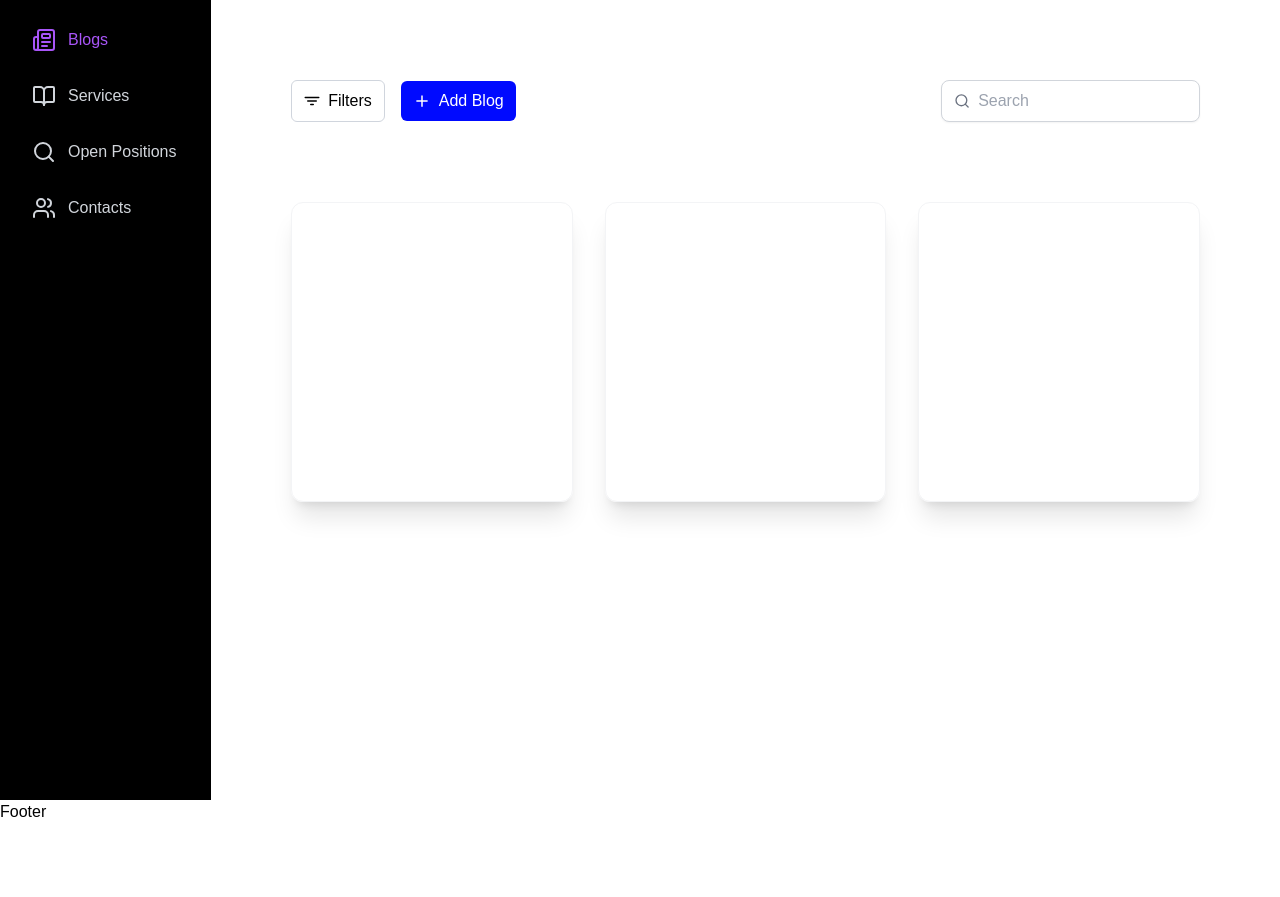
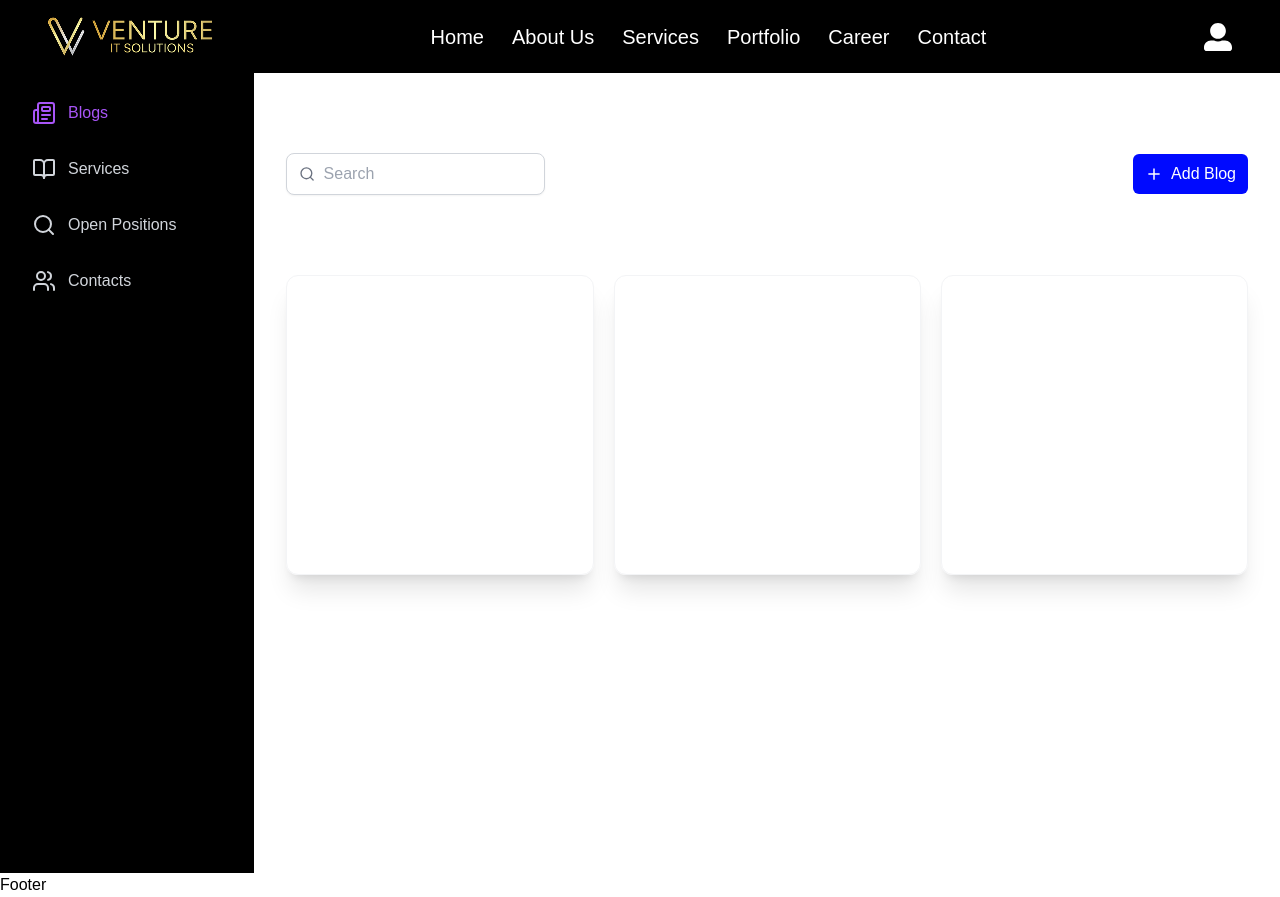
Before and after one commit to saudkhanbpk/venture-admin, a Next.js app: page /blog in a window 1280 px wide. Before the commit the page ends 824 px from the top, so only its background shows below. Built offline with nearby package versions, Linux system fonts and the light colour scheme.

Commit message:
nav created

```diff
--- /dev/null
+++ b/src/app/components/layout/Navbar.jsx
@@ -0,0 +1,45 @@
+"use client";
+import React from "react";
+import Logo from "../../assets/images/VentureLogo.png";
+import Image from "next/image";
+import Link from "next/link";
+import { FaUserAlt } from "react-icons/fa";
+
+function Navbar() {
+  return (
+    <>
+      <div className="flex justify-between items-center px-12 py-4 bg-black">
+        <div>
+          <Image src={Logo} />
+        </div>
+
+        <div className="flex gap-7 text-xl font-medium">
+          <Link href="" className="text-white">
+            Home
+          </Link>
+          <Link href="" className="text-white">
+            About Us
+          </Link>
+          <Link href="" className="text-white">
+            Services
+          </Link>
+          <Link href="" className="text-white">
+            Portfolio
+          </Link>
+          <Link href="" className="text-white">
+            Career
+          </Link>
+          <Link href="" className="text-white">
+            Contact
+          </Link>
+        </div>
+
+        <div>
+          <FaUserAlt size={28} color="#fff" />
+        </div>
+      </div>
+    </>
+  );
+}
+
+export default Navbar;
--- a/src/app/components/sections/BlogSections/BlogCards.jsx
+++ b/src/app/components/sections/BlogSections/BlogCards.jsx
@@ -3,10 +3,10 @@ import React from "react";
 function BlogCards() {
   return (
     <>
-      <div className="flex gap-8 px-20">
-        <div className="w-[22vw] h-[300px] border border-gray-100 rounded-xl shadow-xl"></div>
-        <div className="w-[22vw] h-[300px] border border-gray-100 rounded-xl shadow-xl"></div>
-        <div className="w-[22vw] h-[300px] border border-gray-100 rounded-xl shadow-xl"></div>
+      <div className="flex gap-5 px-8">
+        <div className="w-[24vw] h-[300px] border border-gray-100 rounded-xl shadow-xl"></div>
+        <div className="w-[24vw] h-[300px] border border-gray-100 rounded-xl shadow-xl"></div>
+        <div className="w-[24vw] h-[300px] border border-gray-100 rounded-xl shadow-xl"></div>
       </div>
     </>
   );
--- a/src/app/components/sections/BlogSections/SearchFilter.jsx
+++ b/src/app/components/sections/BlogSections/SearchFilter.jsx
@@ -7,21 +7,14 @@ import SearchInput from "../../common/SearchInput";
 function SearchFilter() {
   return (
     <>
-      <div className="flex justify-between px-20 py-20">
-        <div className="flex gap-4 items-center">
-          <div className="px-3 py-2 flex items-center gap-2 border border-[#D0D5DD] rounded-md">
-            <IoFilter />
-            <span>Filters</span>
-          </div>
-
-          <div className="bg-[#000AFF] px-3 py-2 flex items-center gap-2 rounded-md">
-            <IoMdAdd color="#fff" size={18} />
-            <span className="text-white">Add Blog</span>
-          </div>
+      <div className="flex justify-between items-center px-8 py-20">
+        <div>
+          <SearchInput />
         </div>
 
-        <div>
-          <SearchInput />
+        <div className="bg-[#000AFF] px-3 py-2 flex items-center gap-2 rounded-md">
+          <IoMdAdd color="#fff" size={18} />
+          <span className="text-white">Add Blog</span>
         </div>
       </div>
     </>
--- a/src/app/layout.js
+++ b/src/app/layout.js
@@ -2,6 +2,7 @@ import { Geist, Geist_Mono } from "next/font/google";
 import "./globals.css";
 import Footer from "./components/layout/Footer";
 import Sidebar from "./components/layout/Sidebar";
+import Navbar from "./components/layout/Navbar";
 
 const geistSans = Geist({
   variable: "--font-geist-sans",
@@ -22,6 +23,7 @@ export default function RootLayout({ children }) {
   return (
     <html lang="en">
       <body className="antialiased">
+      <Navbar />
         <div className="flex">
           <Sidebar />
           <main className="flex-1">{children}</main>
```
Also changed, not shown: src/app/assets/images/VentureLogo.png (added).
